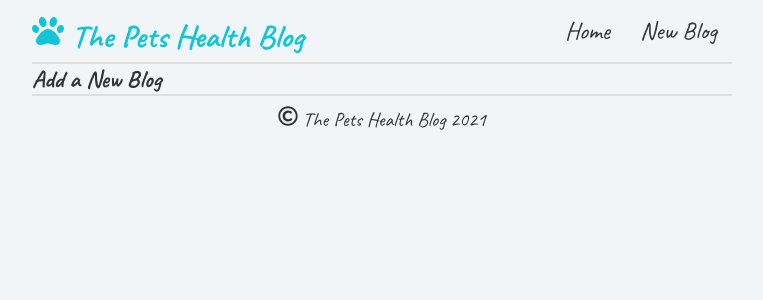
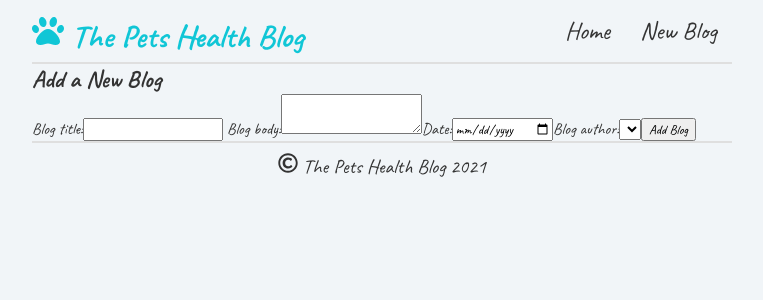
Before and after one commit to Malgorzata-Niemczyk/blog-app-react, a React (Create React App) app: page /create-blog in a window 1280 px wide. Shown: the top 300 px of the page, without its empty margins (258-1021 px from the left). Built offline with nearby package versions, Linux system fonts and the light colour scheme.

Commit message:
create the structure and content for the form in the CreateBlog component

```diff
--- a/src/components/CreateBlog.js
+++ b/src/components/CreateBlog.js
@@ -2,6 +2,26 @@ const CreateBlog = () => {
     return (
         <div className="create__blog">
             <h2>Add a New Blog</h2>
+            <form>
+                <label>Blog title:</label>
+                <input
+                    type="text"
+                    required
+                />
+                <label> Blog body:</label>
+                <textarea
+                    required
+                ></textarea>
+                <label>Date:</label>
+                <input type="date" required/>
+                <label>Blog author:</label>
+                <select>
+                    <option value="Jane Doe"></option>
+                    <option value="John White"></option>
+                    <option value="Lauren Smith"></option>
+                </select>
+                <button type="submit">Add Blog</button>
+            </form>
         </div>
      );
 }
```
